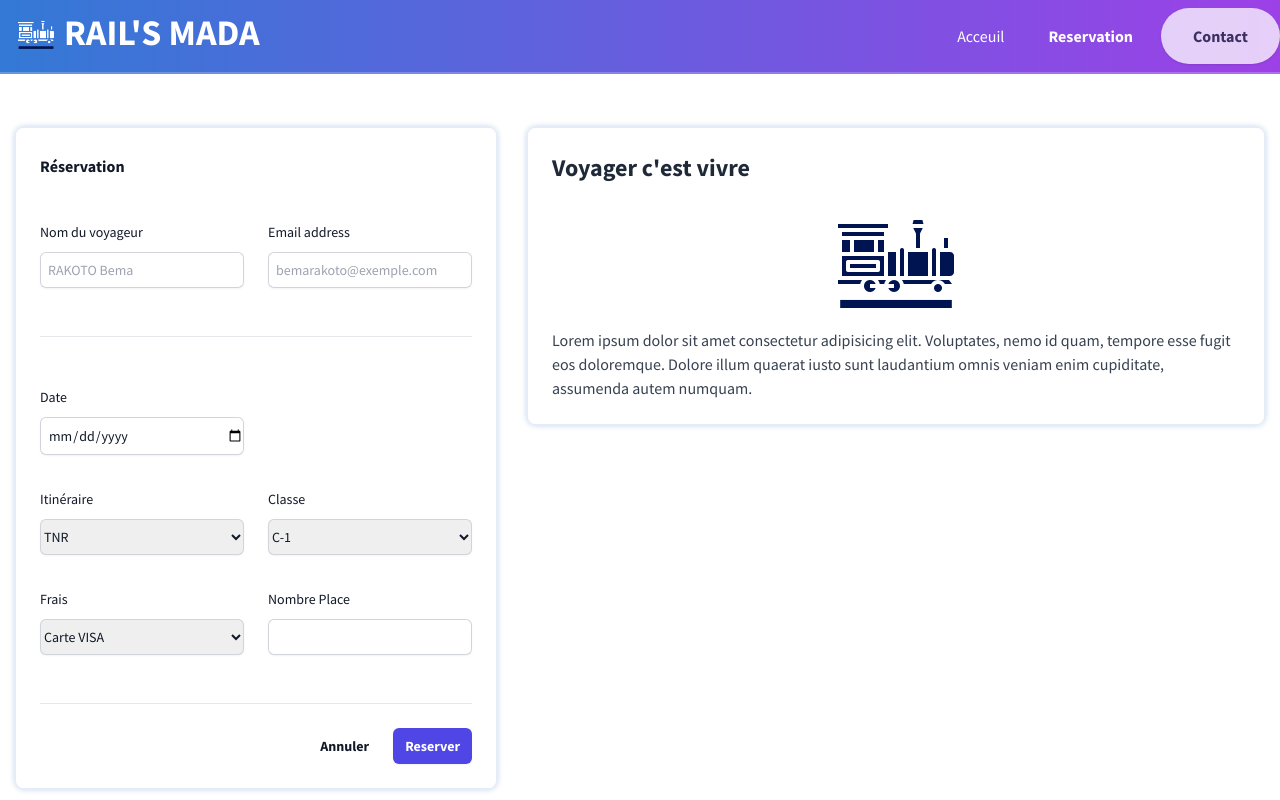
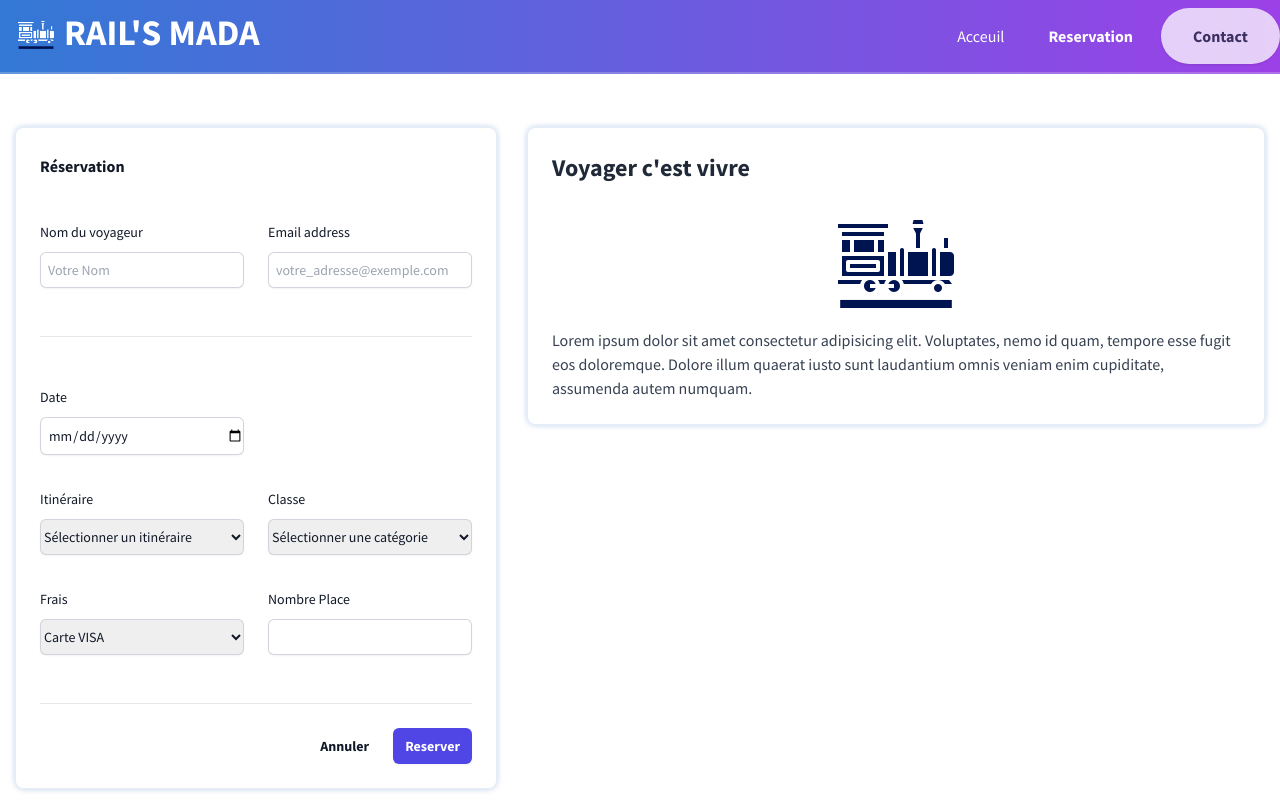
Before and after one commit to jeremiah002/Rail_mada, a React (Vite) app in the folder client/: page /reservation in a window 1280 px wide. Shown: the top 800 px of the page. Built offline with nearby package versions, Linux system fonts and the light colour scheme.

Commit message:
reservation api

```diff
--- a/client/src/components/Reservation.jsx
+++ b/client/src/components/Reservation.jsx
@@ -1,13 +1,48 @@
 import { Link, useLocation } from "react-router-dom";
 import React, { useState } from "react";
+import { createVoyageur } from "../services/apiReservation";
 import "../App.css";
 import logo from "../assets/logo.png";
 import logobody from "../assets/logobody.png";
+
 
 const classe = ["1re classe", "2eme classe", "3eme classe"];
 
 function Reservation() {
   const location = useLocation();
+
+  function formatTicketNumber(num) {
+    return num.toString().padStart(5, '0');
+  }
+
+  const numTicket = 1;
+  const formattedNumTicket = formatTicketNumber(numTicket);  // '00001'
+
+  const [formData, setFormData] = useState({
+    NumTicket: formattedNumTicket,
+    EmailVoyageur: '',
+    NomVoyageur: '',
+    DateDepart: '',
+    NbPlace: 1,
+    CodeCategorie: '',
+    Itineraire: '',
+  });
+
+  const handleChange = (e) => {
+    setFormData({ ...formData, [e.target.name]: e.target.value });
+  };
+
+  const handleSubmit = async (e) => {
+    e.preventDefault();
+    try {
+      await createVoyageur(formData);
+      console.log('Réservation envoyée avec succès');
+      setFormData(prevData => ({ ...prevData, NumTicket: formatTicketNumber(parseInt(prevData.NumTicket, 10) + 1) }));
+    } catch (error) {
+      console.error(error);
+    }
+  };
+
 
   return (
     <>
@@ -86,7 +121,7 @@ function Reservation() {
           {/* Blog1 */}
           <div className="w-full md:w-2/5 px-4 mb-4">
             <div className="neon bg-white p-6 rounded-lg shadow-lg">
-              <form>
+              <form onSubmit={handleSubmit}>
                 <div className="space-y-12">
                   <div className="border-b border-gray-900/10 pb-12">
                     <h2 className="text-base font-semibold leading-7 text-gray-900">Réservation</h2>
@@ -99,11 +134,12 @@ function Reservation() {
                           <div className="flex rounded-md shadow-sm ring-1 ring-inset ring-gray-300 focus-within:ring-2 focus-within:ring-inset focus-within:ring-indigo-600 sm:max-w-md">
                             <input
                               type="text"
-                              name="username"
+                              name="NomVoyageur"
                               id="username"
                               autoComplete="username"
                               className="block flex-1 border-0 bg-transparent py-1.5 pl-2 text-gray-900 placeholder:text-gray-400 focus:ring-0 sm:text-sm sm:leading-6"
-                              placeholder="RAKOTO Bema"
+                              placeholder="Votre Nom"
+                              onChange={handleChange}
                             />
                           </div>
                         </div>
@@ -115,11 +151,12 @@ function Reservation() {
                         <div className="mt-2">
                           <input
                             id="email"
-                            name="email"
+                            name="EmailVoyageur"
                             type="email"
                             autoComplete="email"
                             className="block w-full rounded-md border-0 py-1.5 text-gray-900 shadow-sm ring-1 ring-inset ring-gray-300 placeholder:text-gray-400 focus:ring-2 focus:ring-inset focus:ring-indigo-600 sm:text-sm sm:leading-6 pl-2"
-                            placeholder="bemarakoto@exemple.com"
+                            placeholder="votre_adresse@exemple.com"
+                            onChange={handleChange}
                           />
                         </div>
                       </div>
@@ -134,9 +171,10 @@ function Reservation() {
                         <div className="mt-2">
                           <input
                             id="date"
-                            name="date"
+                            name="DateDepart"
                             type="date"
                             className="block w-full rounded-md border-0 py-1.5 text-gray-900 shadow-sm ring-1 ring-inset ring-gray-300 placeholder:text-gray-400 focus:ring-2 focus:ring-inset focus:ring-indigo-600 sm:text-sm sm:leading-6 pl-2"
+                            onChange={handleChange}
                           />
                         </div>
                       </div>
@@ -148,13 +186,15 @@ function Reservation() {
                         <div className="mt-2">
                           <select
                             id="itineraire"
-                            name="itineraire"
+                            name="Itineraire"
                             autoComplete="country-name"
                             className="h-9 block w-full rounded-md border-0 py-1.5 text-gray-900 shadow-sm ring-1 ring-inset ring-gray-300 focus:ring-2 focus:ring-inset focus:ring-indigo-600 sm:max-w-xs sm:text-sm sm:leading-6"
+                            onChange={handleChange}
                           >
-                            <option>TNR</option>
-                            <option>WFI</option>
-                            <option>MKR</option>
+                            <option value="">Sélectionner un itinéraire</option>
+                            <option value="TNR">TNR</option>
+                            <option value="WFI">WFI</option>
+                            <option value="MKR">MKR</option>
                           </select>
                         </div>
                       </div>
@@ -163,15 +203,19 @@ function Reservation() {
                           Classe
                         </label>
                         <div className="mt-2">
-                          <select
+                        <select
                             id="classe"
-                            name="classe"
+                            name="CodeCategorie"
                             autoComplete="country-name"
                             className="h-9 block w-full rounded-md border-0 py-1.5 text-gray-900 shadow-sm ring-1 ring-inset ring-gray-300 focus:ring-2 focus:ring-inset focus:ring-indigo-600 sm:max-w-xs sm:text-sm sm:leading-6"
+                            onChange={handleChange}
                           >
-                            <option>C-1</option>
-                            <option>C-2</option>
-                            <option>C-3</option>
+                            <option value="">Sélectionner une catégorie</option>
+                            {classe.map((cl, index) => (
+                              <option key={index} value={cl}>
+                                {cl}
+                              </option>
+                            ))}
                           </select>
                         </div>
                       </div>
@@ -199,10 +243,11 @@ function Reservation() {
                         <div className="mt-2">
                           <input
                             type="number"
-                            name="nombrePlace"
+                            name="NbPlace"
                             id="nombrePlace"
                             autoComplete="address-level2"
                             className="block w-full rounded-md border-0 py-1.5 text-gray-900 shadow-sm ring-1 ring-inset ring-gray-300 pl-2 placeholder:text-gray-400 focus:ring-2 focus:ring-inset focus:ring-indigo-600 sm:text-sm sm:leading-6"
+                            onChange={handleChange}
                           />
                         </div>
                       </div>
--- /dev/null
+++ b/client/src/services/apiReservation.js
@@ -0,0 +1,14 @@
+// src/services/apiReservation.js
+import axios from 'axios';
+
+const API_BASE_URL = 'http://localhost:5193/api/v1';
+
+export const createVoyageur = async (voyageurData) => {
+  try {
+    const response = await axios.post(`${API_BASE_URL}/voyageurs`, voyageurData);
+    return response.data;
+  } catch (error) {
+    console.error('Erreur lors de l\'envoi des données:', error);
+    throw error;
+  }
+};
```
Also changed, not shown: 1 other file (tests, documents, lock files or other folders).
